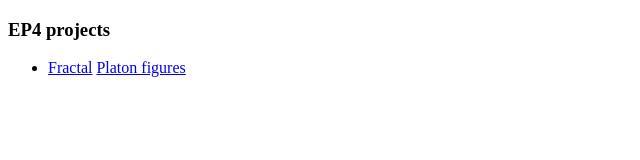
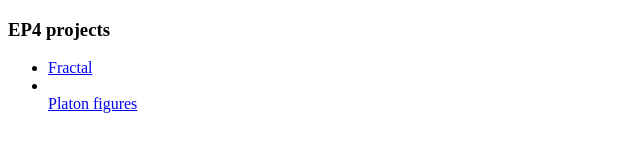
Before and after one commit to EfimP/EfimP.github.io, a plain HTML site: page index.html in a window 1280 px wide. Shown: the whole page, without its empty margins (0-640 px from the left). Drawn offline with Linux system fonts and the light colour scheme.

Commit message:
Corrected site visuality.

```diff
--- a/index.html
+++ b/index.html
@@ -9,10 +9,8 @@
   <body>
     <h3>EP4 projects</h3>
     <ul>
-      <li>
-        <a href="01-fractal/index.html">Fractal</a>
-        <a href="02-platon_figures/src/index.html">Platon figures</a>
-      </li>
+      <li><a href="01-fractal/index.html">Fractal</a></li>
+        <li></li><a href="02-platon_figures/src/index.html">Platon figures</a></li>
     </ul>
   </body>
 </html>
```
